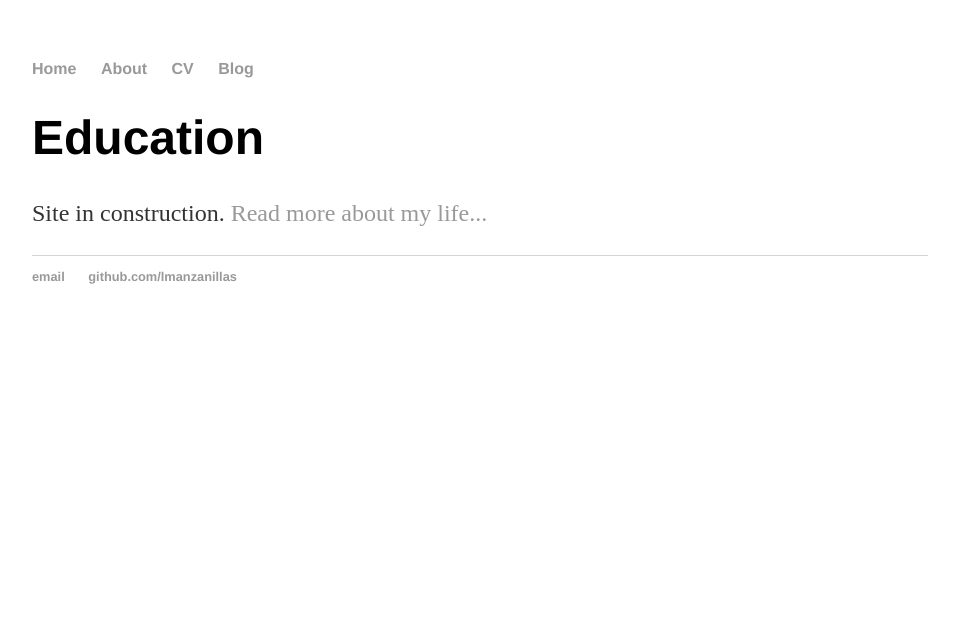
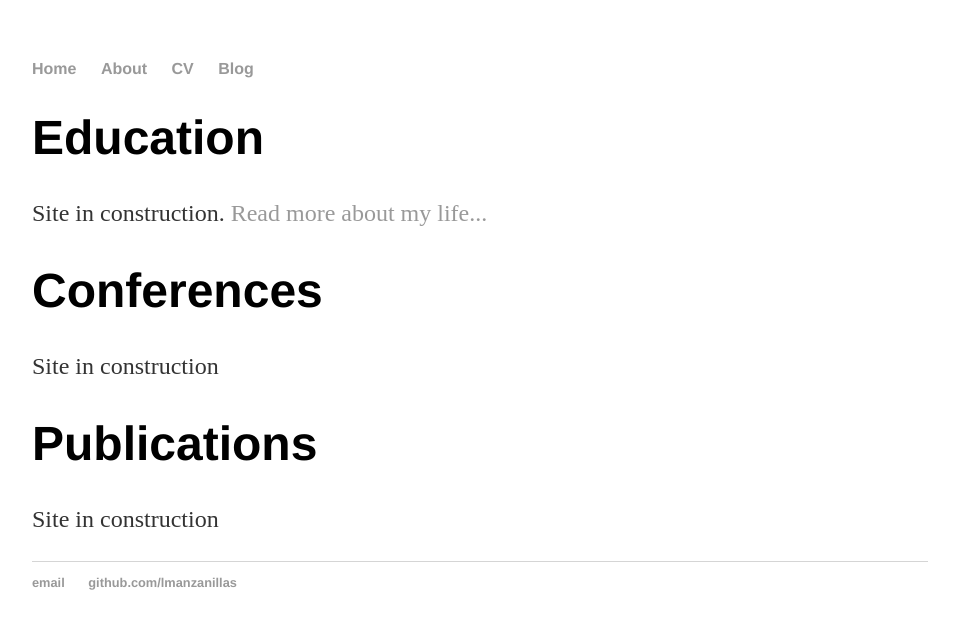
Before and after one commit to lmanzanillas/lmanzanillas.github.io, a Jekyll site: the page built from cv/index.html, in a window 1280 px wide. Shown: the top 629 px of the page, without its empty margins (160-1119 px from the left). Built offline with Jekyll 4.4.1, drawn with Linux system fonts in a browser that asks for light colours.

Commit message:
Update index.html

```diff
--- a/cv/index.html
+++ b/cv/index.html
@@ -5,4 +5,8 @@ title: Luis Manzanillas, PhD
 <div class="blurb">
 	<h1>Education</h1>
 	<p>Site in construction. <a href="/about">Read more about my life...</a></p>
+	<h1>Conferences</h1>
+	<p>Site in construction </p>
+	<h1>Publications</h1>
+	<p>Site in construction </p>
 </div><!-- /.blurb -->
```
